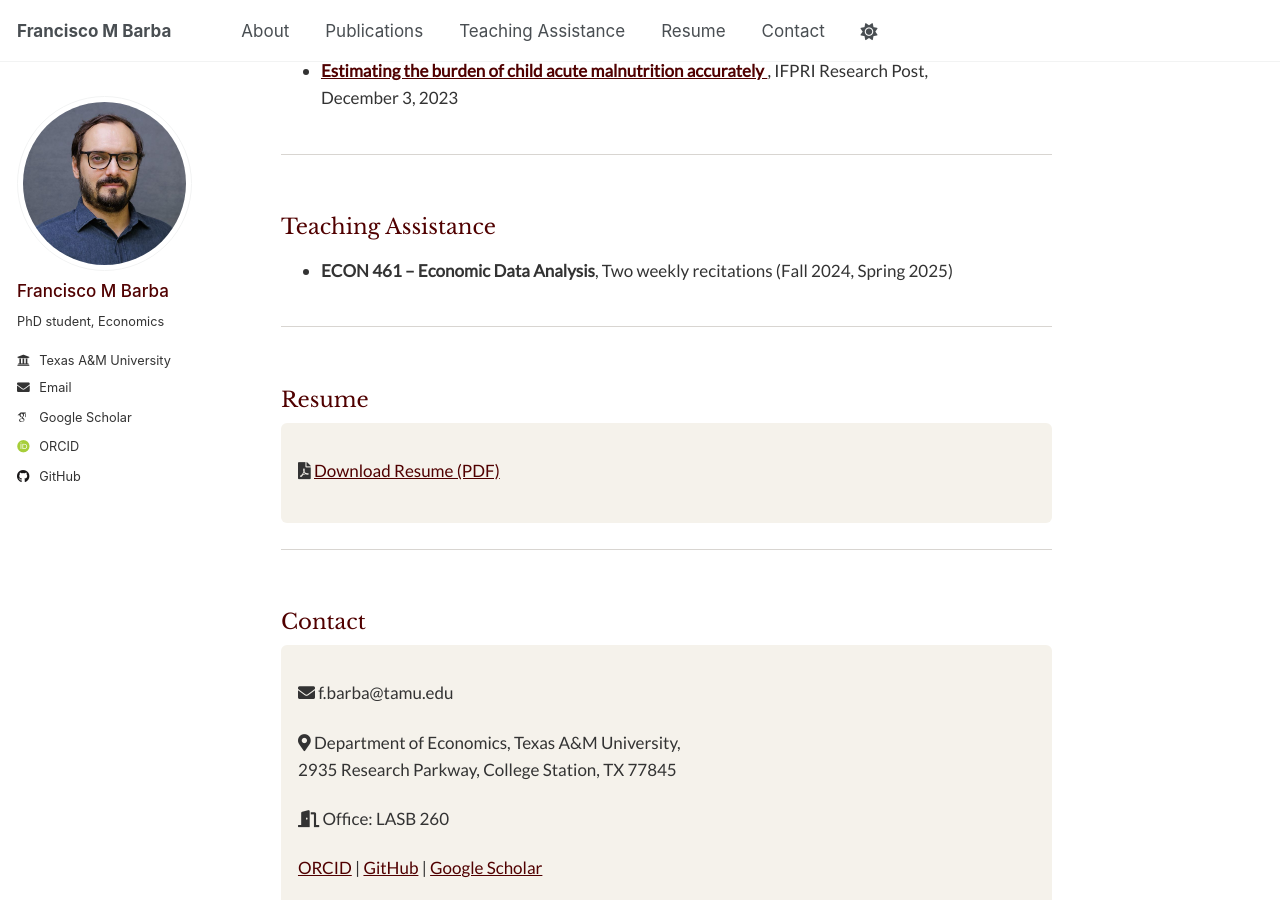
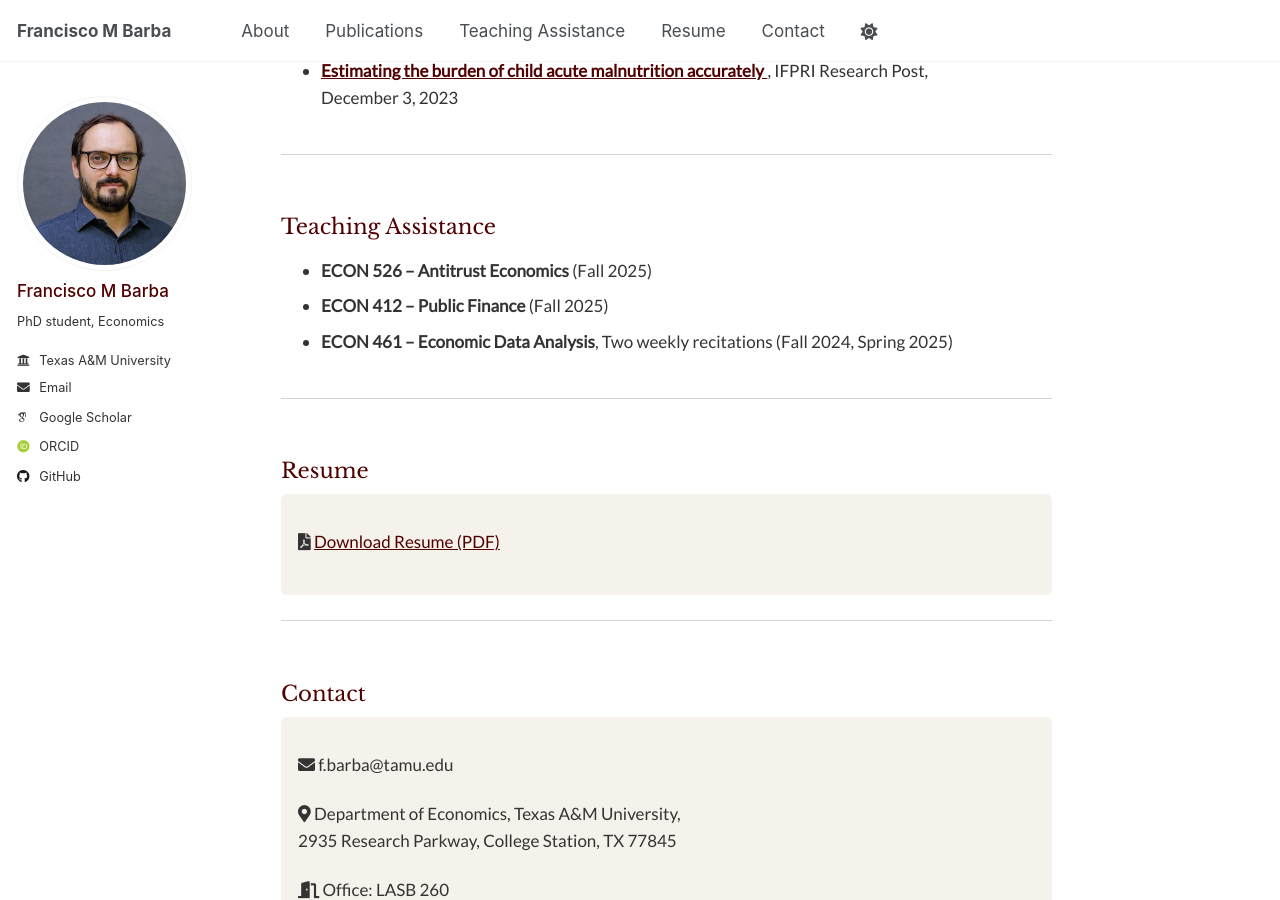
Before and after one commit to FMBarba/fmbarba.github.io, a Jekyll site: the page built from index.md, in a window 1280 px wide and 900 px high, scrolled down 1067 px. Built offline with Jekyll 4.4.1, drawn with Linux system fonts in a browser that asks for light colours; some web fonts are replaced.

Commit message:
Add two teaching positions to Teaching Assistance section

```diff
--- a/index.md
+++ b/index.md
@@ -78,6 +78,8 @@ and
 <section id="teaching">
   <h2>Teaching Assistance</h2>
   <ul>
+    <li><strong>ECON 526 – Antitrust Economics </strong> (Fall 2025)</li>
+    <li><strong>ECON 412 – Public Finance  </strong> (Fall 2025)</li>
     <li><strong>ECON 461 – Economic Data Analysis</strong>, Two weekly recitations (Fall 2024, Spring 2025)</li>
   </ul>
 </section>
```
